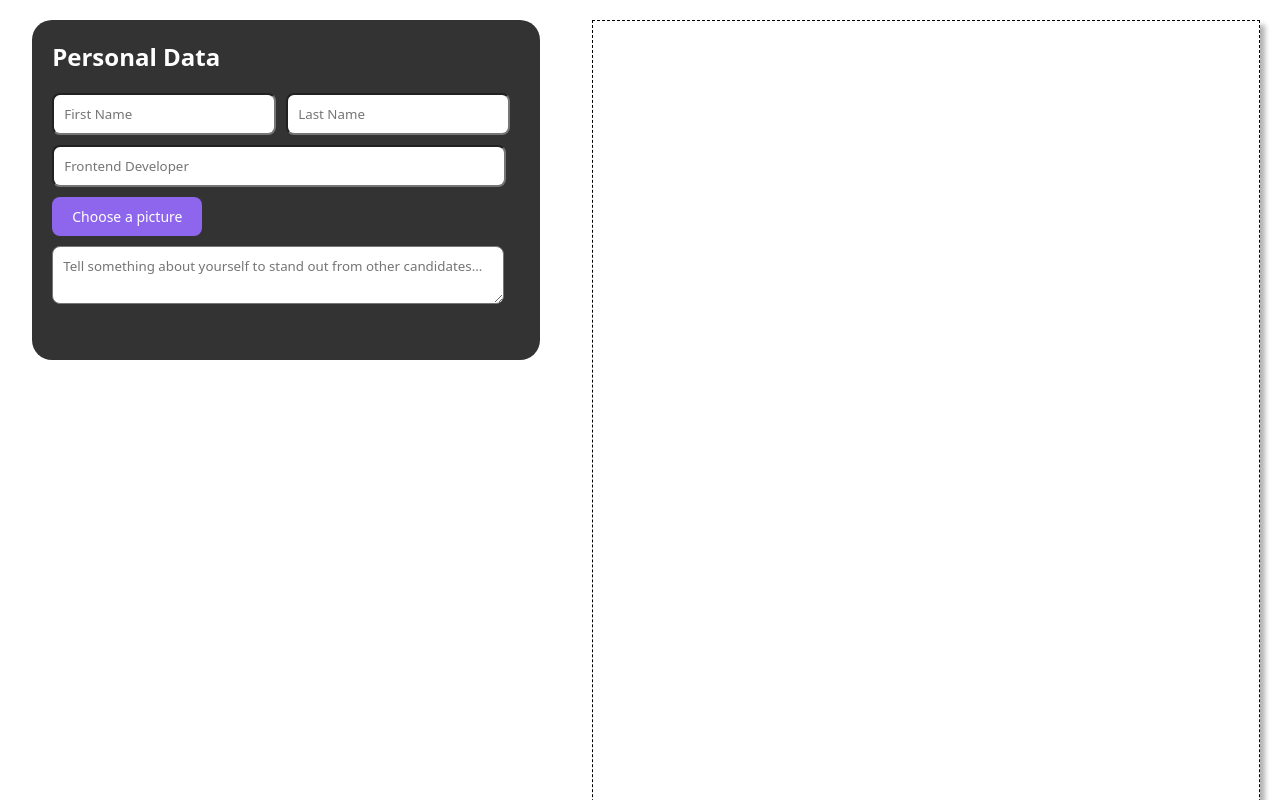
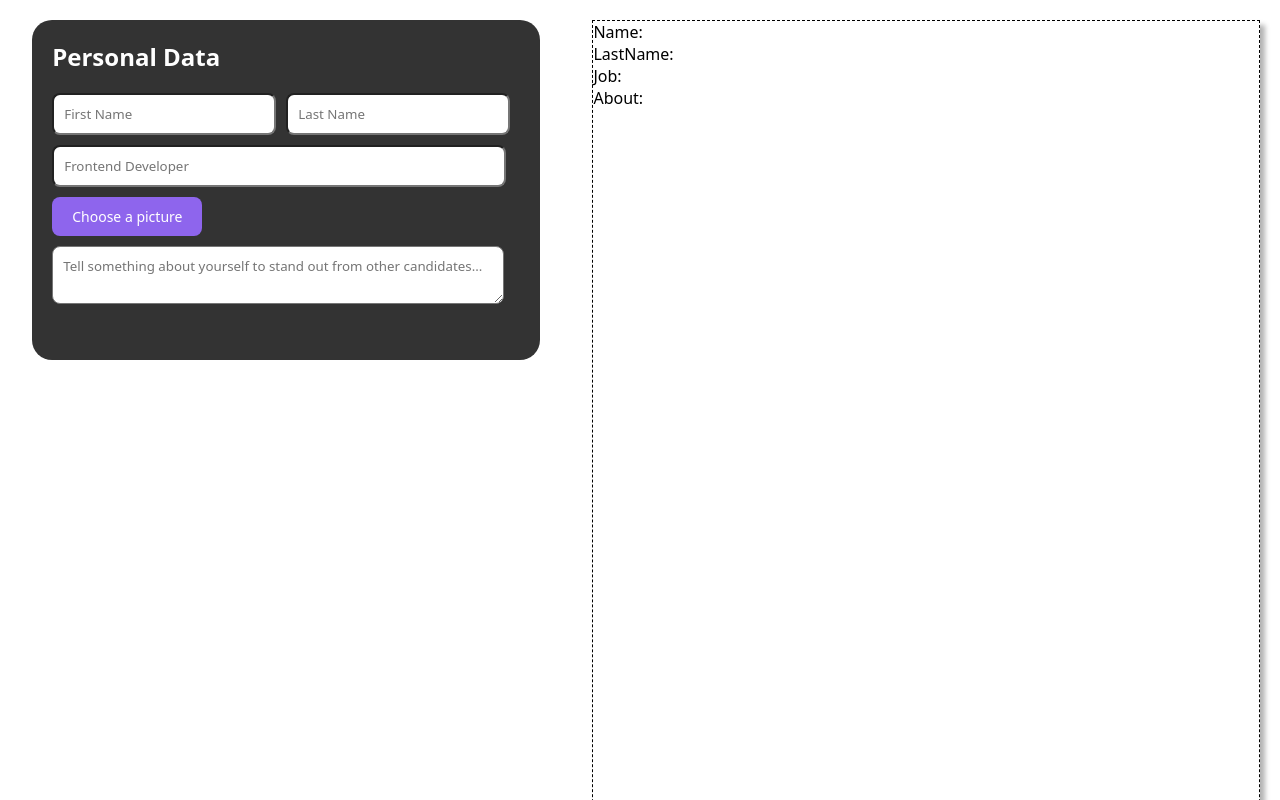
Before and after one commit to annisssimo/resume-builder, a React (Vite) app: page / in a window 1280 px wide. Shown: the top 800 px of the page. Built offline with nearby package versions, Linux system fonts and the light colour scheme.

Commit message:
feat: show personal info in resume

```diff
--- a/src/App.css
+++ b/src/App.css
@@ -1,4 +1,4 @@
-#root {
+.app {
   display: flex;
   justify-content: space-between;
 }
--- a/src/App.tsx
+++ b/src/App.tsx
@@ -1,14 +1,29 @@
-import './App.css';
-import InputInfSide from './components/InputInfSide/InputInfSide';
-import ResumePreview from './components/ResumePreview/ResumePreview';
+import { useState } from 'react';
+import './App.css'
+import InputInfSide from './components/InputInfSide/InputInfSide'
+import ResumePreview from './components/ResumePreview/ResumePreview'
+import { PersonalInfo } from './types/personalInfo';
 
 function App() {
-  return (
-    <>
-      <InputInfSide />
-      <ResumePreview />
-    </>
-  );
+
+    const [personalInfo, setPersonalInfo] = useState<PersonalInfo>({
+        name: '',
+        lastName: '',
+        jobPosition: '',
+        photo: null,
+        about: '',
+    })
+
+    const updatePersonalInfo = (key: keyof PersonalInfo, value: any) => {
+        setPersonalInfo(prevInfo => ({...prevInfo, [key]: value}))
+    }
+
+    return (
+        <div className="app">
+            <InputInfSide updatePersonalInfo={updatePersonalInfo} />
+            <ResumePreview {...personalInfo}/>
+        </div>
+    )
 }
 
-export default App;
+export default App
--- a/src/components/InputInfSide/InputInfSide.tsx
+++ b/src/components/InputInfSide/InputInfSide.tsx
@@ -1,10 +1,15 @@
+import { PersonalInfo } from '../../types/personalInfo';
 import PersonalDataForm from '../PersonalDataForm/PersonalDataForm';
 import './InputInfSide.css';
 
-function InputInfSide() {
+interface InputInfSideProps {
+  updatePersonalInfo: (key: keyof PersonalInfo, value: any) => void;
+}
+
+function InputInfSide({updatePersonalInfo}: InputInfSideProps) {
   return (
     <div className="left-side">
-      <PersonalDataForm />
+      <PersonalDataForm updatePersonalInfo={updatePersonalInfo}/>
     </div>
   );
 }
--- a/src/components/PersonalDataForm/PersonalDataForm.tsx
+++ b/src/components/PersonalDataForm/PersonalDataForm.tsx
@@ -1,12 +1,22 @@
+import { ChangeEvent } from 'react';
 import './PersonalDataForm.css';
+import { PersonalInfo } from '../../types/personalInfo';
 
-function PersonalDataForm() {
+interface PersonalDataFormProps {
+  updatePersonalInfo: (key: keyof PersonalInfo, value: any) => void;
+}
+
+function PersonalDataForm({updatePersonalInfo}: PersonalDataFormProps) {
+  const handleChange = (key: keyof PersonalInfo) => (event: ChangeEvent<HTMLInputElement | HTMLTextAreaElement>) => {
+    updatePersonalInfo(key, event.target.value);
+  };
+
   return (
     <form>
       <h2 className="card-title">Personal Data</h2>
-      <input type="text" className="firstName" placeholder="First Name" />
-      <input type="text" className="lastName" placeholder="Last Name" />
-      <input type="text" className="post" placeholder="Frontend Developer" />
+      <input type="text" className="firstName" placeholder="First Name" onChange={handleChange('name')} />
+      <input type="text" className="lastName" placeholder="Last Name" onChange={handleChange('lastName')} />
+      <input type="text" className="post" placeholder="Frontend Developer"  onChange={handleChange('jobPosition')} />
       <div className="custom-file-upload">
         <label htmlFor="file">Choose a picture</label>
         <input type="file" id="file" accept="image/*" />
@@ -15,6 +25,7 @@ function PersonalDataForm() {
       <textarea
         placeholder="Tell something about yourself to stand out from other candidates..."
         className="about"
+        onChange={handleChange('about')}
       />
     </form>
   );
--- a/src/components/ResumePreview/ResumePreview.tsx
+++ b/src/components/ResumePreview/ResumePreview.tsx
@@ -1,7 +1,16 @@
+import { PersonalInfo } from '../../types/personalInfo';
 import './ResumePreview.css';
 
-function ResumePreview() {
-  return <div className="resume-preview"></div>;
+function ResumePreview({ name, lastName, jobPosition, photo, about }: PersonalInfo) {
+
+
+  return <div className="resume-preview">
+    <p>Name: {name}</p>
+    <p>LastName: {lastName}</p>
+    <p>Job: {jobPosition}</p>
+    {/* <p>Photo: {photo}</p> */}
+    <p>About: {about}</p>
+  </div>;
 }
 
 export default ResumePreview;
--- /dev/null
+++ b/src/types/personalInfo.ts
@@ -0,0 +1,7 @@
+export type PersonalInfo = {
+    name: string;
+    lastName: string;
+    jobPosition: string;
+    photo: File | null;
+    about: string;
+};
```
Also changed, not shown: eslint.config.js (+28 -12 lines).
